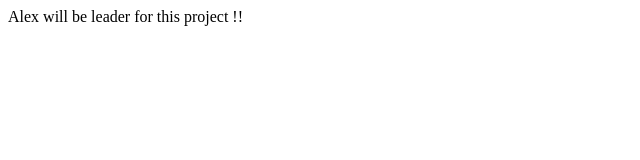
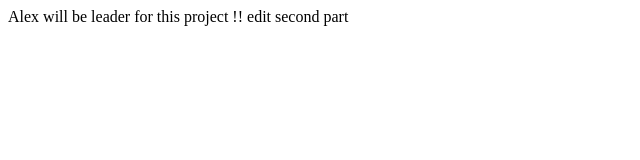
Before and after one commit to sskccho/company-project, a plain HTML site: page index.html in a window 1280 px wide. Shown: the whole page, without its empty margins (0-640 px from the left). Drawn offline with Linux system fonts and the light colour scheme.

Commit message:
second commit

```diff
--- a/index.html
+++ b/index.html
@@ -11,6 +11,7 @@
 <body>
   <nav>
     Alex will be leader for this project !!
+    edit second part
   </nav>
   <main>
 
```
